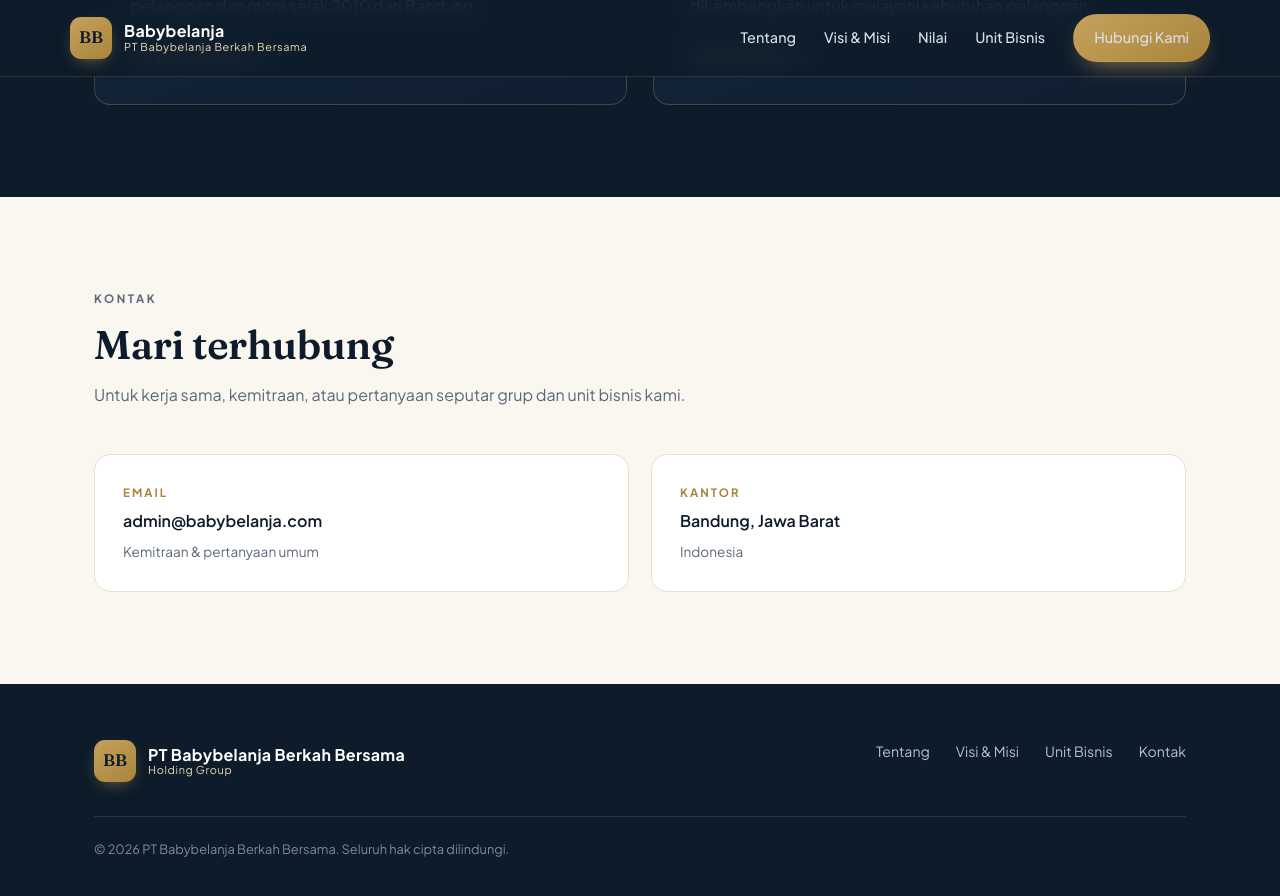
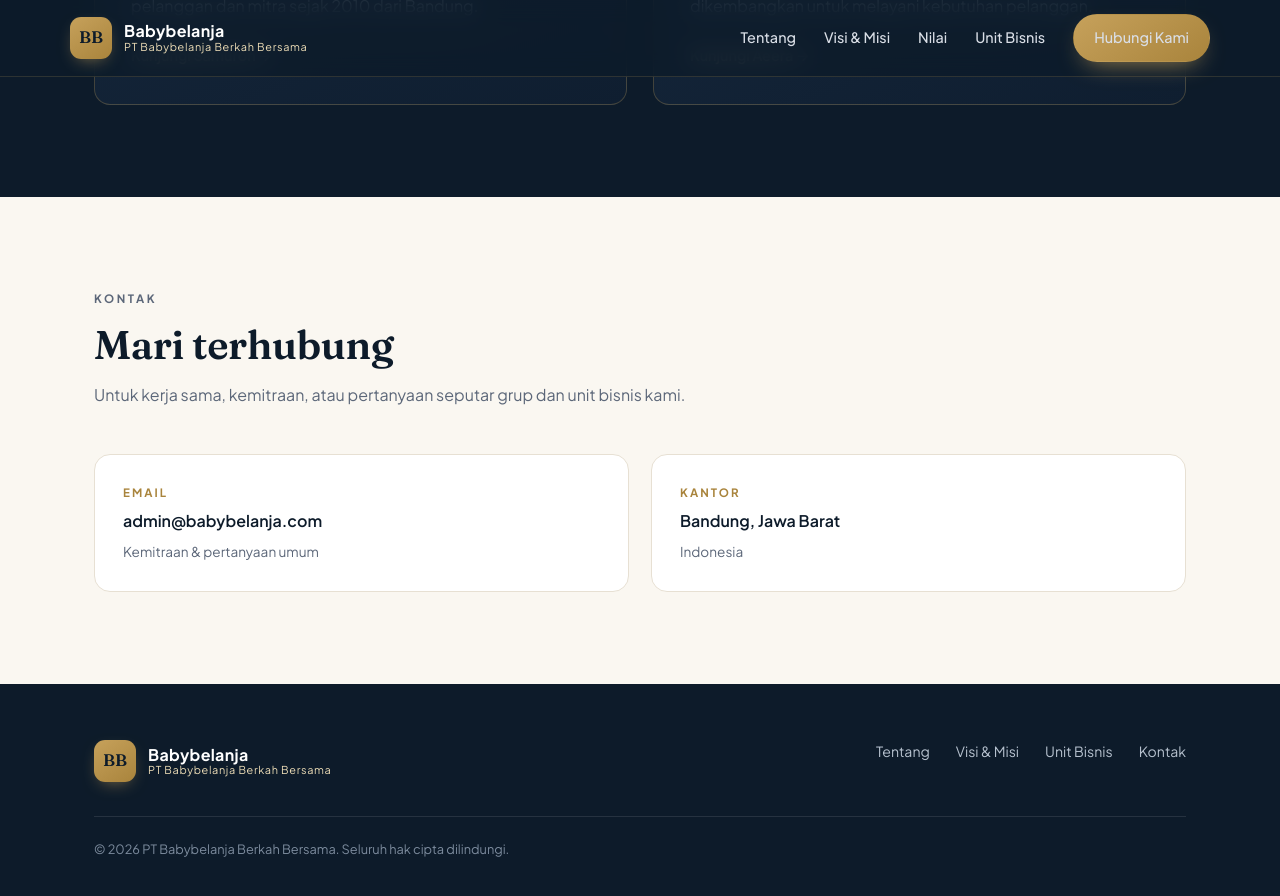
Before and after one commit to babybelanja/babybelanja.github.io, a Jekyll site: the page built from index.html, in a window 1280 px wide and 900 px high, scrolled down 3029 px. Shown: the top 896 px of the window. Built offline with Jekyll 4.4.1, drawn with Linux system fonts in a browser that asks for light colours.

Commit message:
Match footer logo text to header
Footer now reads Babybelanja / PT Babybelanja Berkah Bersama, consistent with the header lockup.

```diff
--- a/_layouts/default.html
+++ b/_layouts/default.html
@@ -76,7 +76,7 @@
       <div class="foot-grid">
         <a class="foot-brand" href="{{ '/' | relative_url }}#top">
           <span class="brand-mark">BB</span>
-          <span class="brand-text"><strong>{{ site.title }}</strong><small>Holding Group</small></span>
+          <span class="brand-text"><strong>Babybelanja</strong><small>{{ site.title }}</small></span>
         </a>
         <nav class="foot-links">
           <a href="#tentang">Tentang</a>
```
